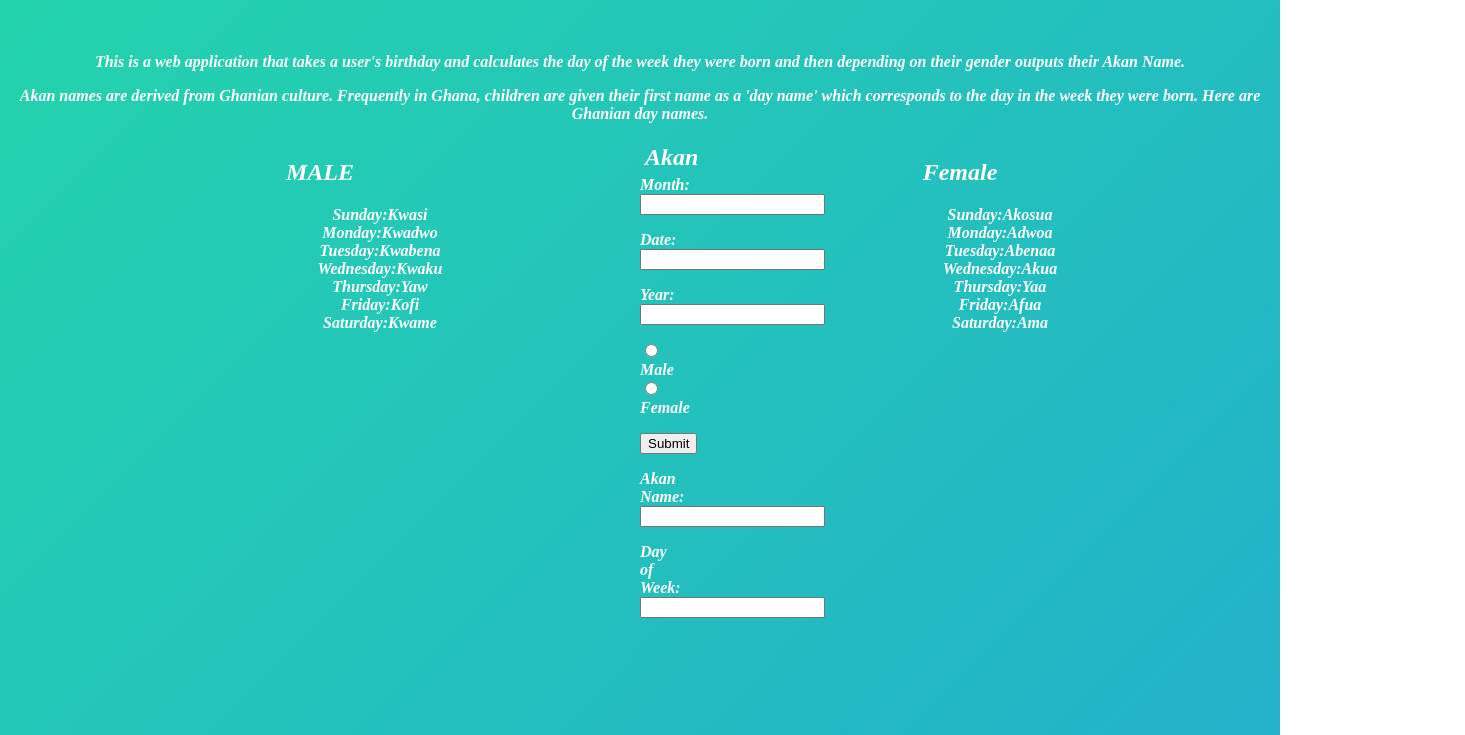
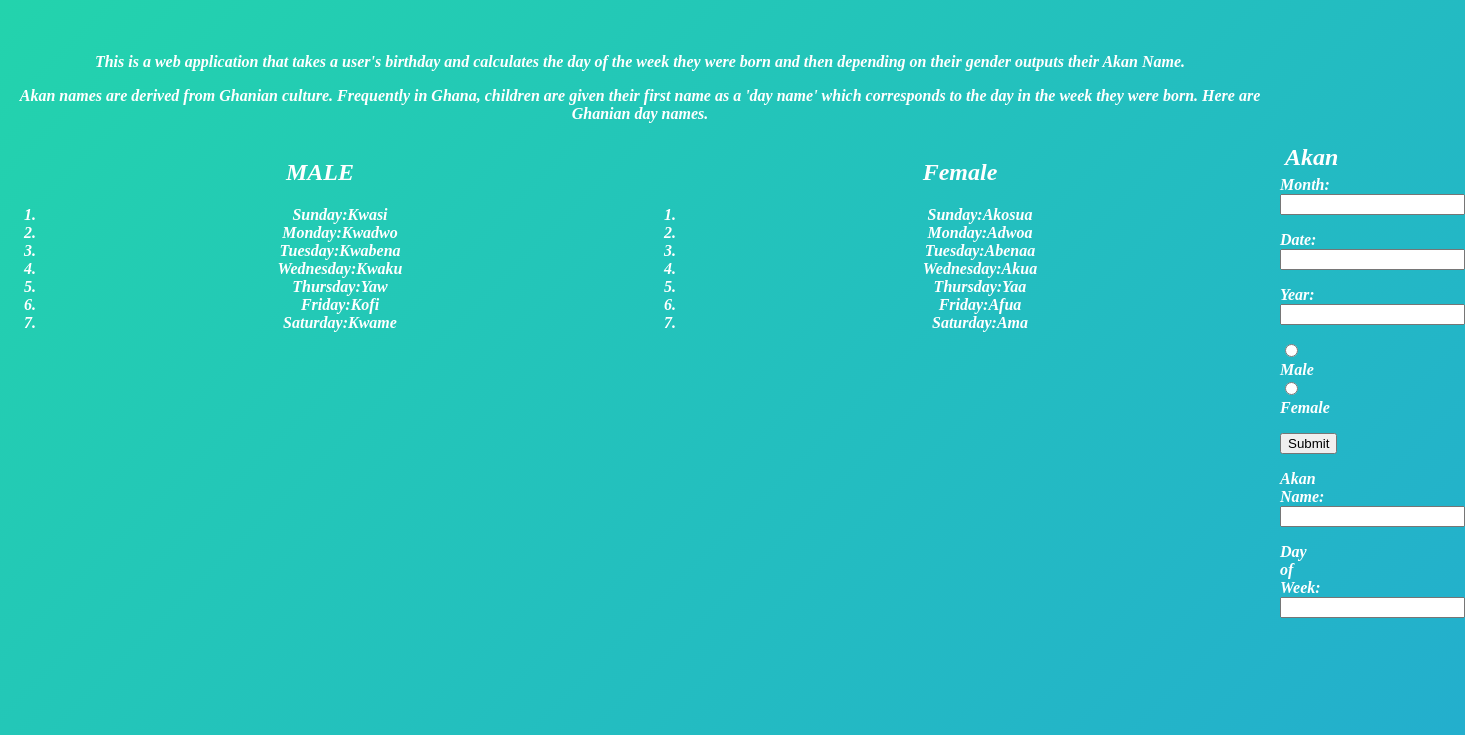
Before and after one commit to Molly-code-dev/Akan-Names, a plain HTML site: page index.html in a window 1280 px wide. Shown: the part 107-842 px from the top of the page, 1465 px wide, since content can reach past the window. Drawn offline with Linux system fonts and the light colour scheme.

Commit message:
rewrite of structure

```diff
--- a/index.html
+++ b/index.html
@@ -8,7 +8,8 @@
 </head>
 <body>
     <div style="padding-left:50px">
-    <h1>AKAN NAMES</h1>
+
+    <h1>AKAN NAME</h1>
     <script type="text/javascript" src="js/scripts.js"></script>
     <div class="container">
         <form class="" action="index.html" method="post">
@@ -20,32 +21,31 @@
             <div style="float: left; width: 50%;">
                 <h2>MALE</h2>
                 <ol>
-                    <ul>
-                    <ol>Sunday:Kwasi</ol>
-                    <ol>Monday:Kwadwo</ol>
-                    <ol>Tuesday:Kwabena</ol>
-                    <ol>Wednesday:Kwaku</ol>
-                    <ol>Thursday:Yaw</ol>
-                    <ol>Friday:Kofi</ol>
-                    <ol>Saturday:Kwame</ol>
-                    </ul>
+                    <li>Sunday:Kwasi</li>
+                    <li>Monday:Kwadwo</li>
+                    <li>Tuesday:Kwabena</li>
+                    <li>Wednesday:Kwaku</li>
+                    <li>Thursday:Yaw</li>
+                    <li>Friday:Kofi</li>
+                    <li>Saturday:Kwame</li>
+                </ol>
             </div>
-            <div style="float: right; width: 50%;">
+            <div style="float: left; width: 50%;">
                 <h2>Female</h2>
-                <ul>
-                    <ol>Sunday:Akosua</ol>
-                    <ol>Monday:Adwoa</ol>
-                    <ol>Tuesday:Abenaa</ol>
-                    <ol>Wednesday:Akua</ol>
-                    <ol>Thursday:Yaa</ol>
-                    <ol>Friday:Afua</ol>
-                    <ol>Saturday:Ama</ol>
-            </ul>
+                <ol>
+                    <li>Sunday:Akosua</li>
+                    <li>Monday:Adwoa</li>
+                    <li>Tuesday:Abenaa</li>
+                    <li>Wednesday:Akua</li>
+                    <li>Thursday:Yaa</li>
+                    <li>Friday:Afua</li>
+                    <li>Saturday:Ama</li>
+                </ol>
             </div>
             <form class="" action="index.html" method="post">
             <form>
                 <fieldset>
-                    <legend align='center'>Akan</legend>
+                    <legend>Akan</legend>
                     <p> Month: <br>
                         <input TYPE="text" NAME="month" SIZE="20">
                     </p>
```
